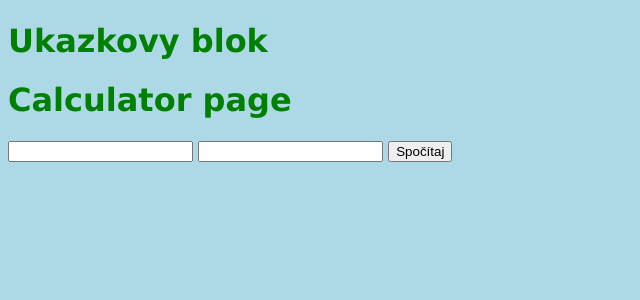
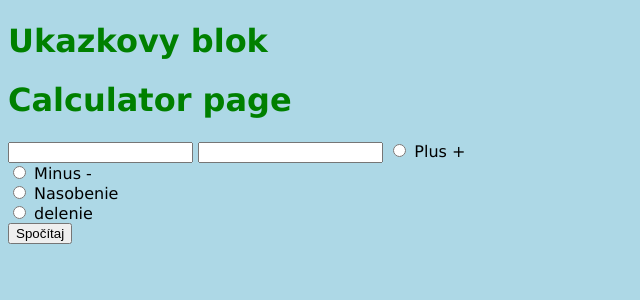
Before and after one commit to ZdenkoKrio/django-basics, a Django app: page /calc/ in a window 1280 px wide. Shown: the part 77-377 px from the top of the page, without its empty margins (0-640 px from the left). Run offline with Django 5.2, Linux system fonts and the light colour scheme.

Commit message:
calc other operations

```diff
--- a/server/calculator/templates/calc.html
+++ b/server/calculator/templates/calc.html
@@ -8,6 +8,15 @@
   <input type="number" name="num1">
   <input type="number" name="num2">
 
+  <input type="radio" id="plus" name="operation" value="+">
+  <label for="plus">Plus +</label><br>
+  <input type="radio" id="minus" name="operation" value="-">
+  <label for="minus">Minus -</label><br>
+  <input type="radio" id="nasobenie" name="operation" value="*">
+  <label for="nasobenie">Nasobenie</label><br>
+  <input type="radio" id="delenie" name="operation" value="/">
+  <label for="delenie">delenie</label><br>
+
   <input type="submit" value="Spočítaj">
 </form>
 
--- a/server/calculator/views.py
+++ b/server/calculator/views.py
@@ -6,10 +6,15 @@ from django.http import HttpResponse
 def calc_view(request):
     num1 = request.GET.get("num1")
     num2 = request.GET.get("num2")
+    operation = request.GET.get("operation")
 
     result = None
     if num1 is not None and num2 is not None:
-        result = int(num1) + int(num2)
+        if operation == "+":
+            result = int(num1) + int(num2)
+
+        if operation == "-":
+            result = int(num1) - int(num2)
 
     return render(request, "calc.html", {"result": result})
 
```
